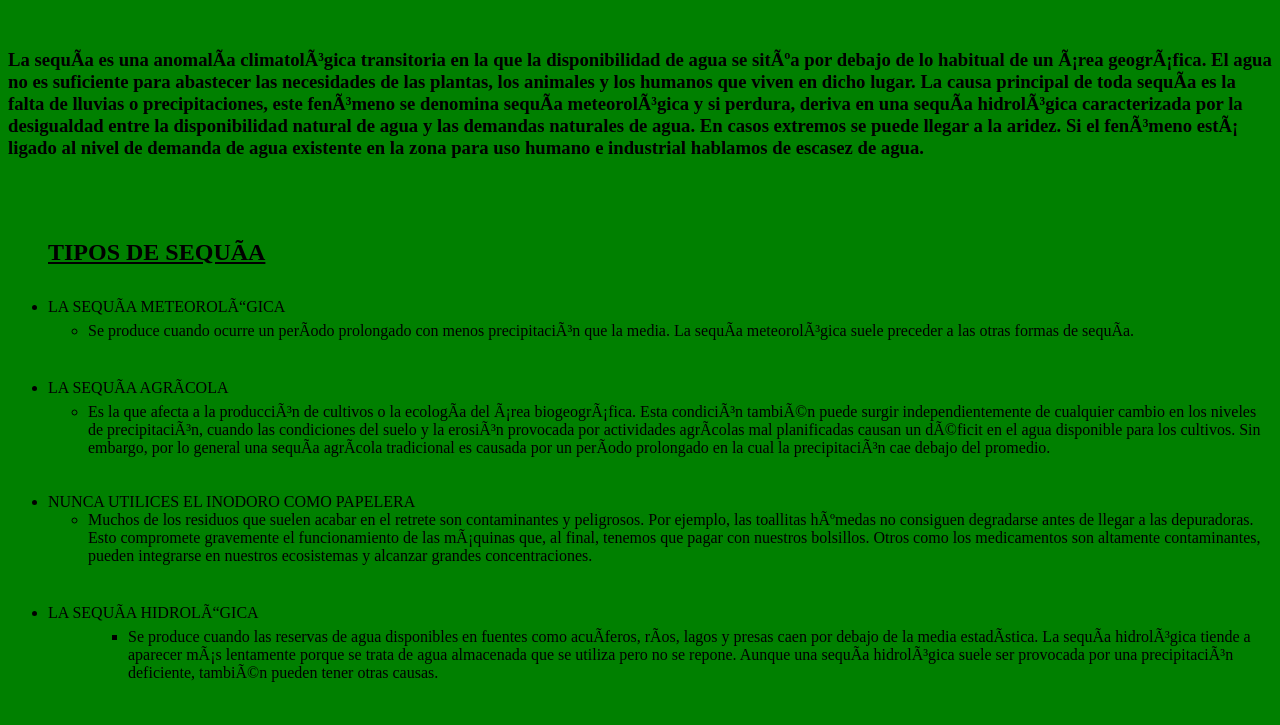
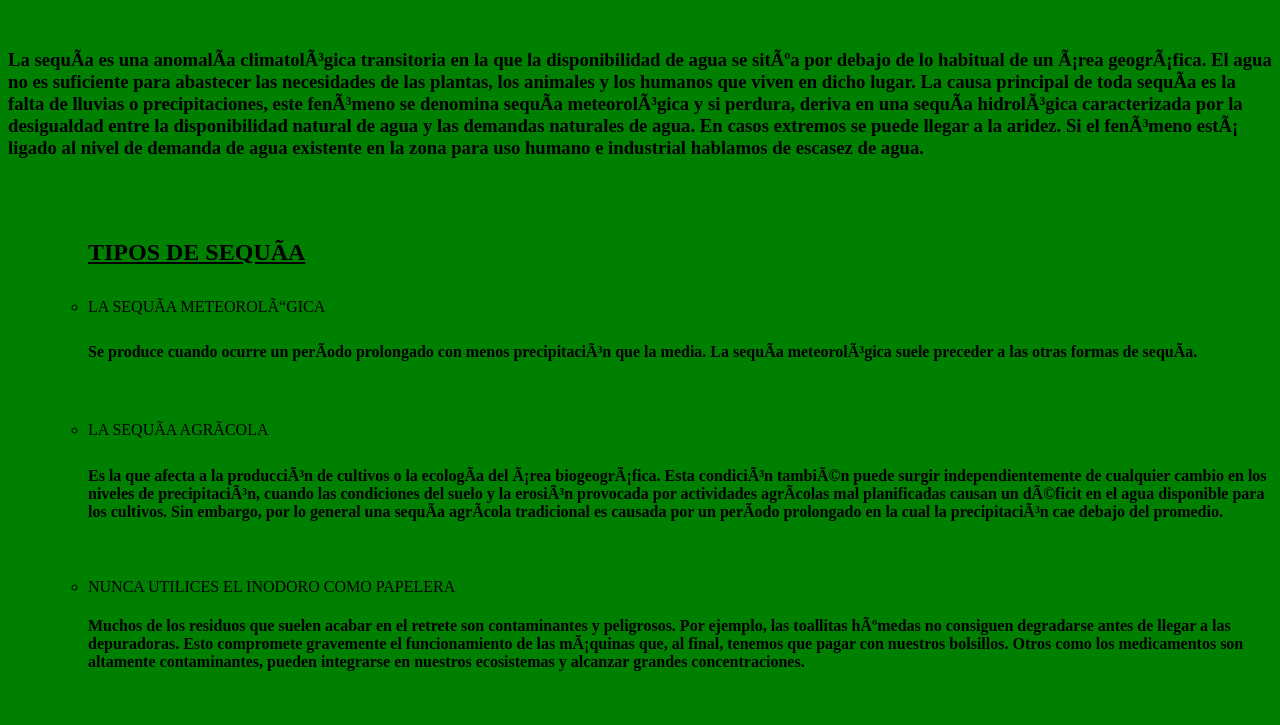
Before and after one commit to CUIDAREL-AGUA/JOEL, a plain HTML site: page quesequia.html in a window 1280 px wide. Shown: the part 169-894 px from the top of the page. Drawn offline with Linux system fonts and the light colour scheme.

Commit message:
Update quesequia.html

```diff
--- a/quesequia.html
+++ b/quesequia.html
@@ -24,33 +24,28 @@ Si el fenómeno está ligado al nivel de demanda de agua existente en la zona pa
 
 
 <ul>
+
+<ul>
 <p><h2><b><u>TIPOS DE SEQUÍA</b></u></h2> </p>
 <li>LA SEQUÍA METEOROLÓGICA
-<ul>
-<li> Se produce cuando ocurre un período prolongado con menos precipitación que la media. La sequía meteorológica suele preceder a las otras formas de sequía.</li>
-</ul>
-</li>
+<h4>Se produce cuando ocurre un período prolongado con menos precipitación que la media. La sequía meteorológica suele preceder a las otras formas de sequía.</h4>
+
 <br> <br>
 <li>LA SEQUÍA AGRÍCOLA
-<ul>
-<li>Es la que afecta a la producción de cultivos o la ecología del área biogeográfica. Esta condición también puede surgir independientemente de cualquier cambio en los niveles de precipitación, cuando las condiciones del suelo y la erosión provocada por actividades agrícolas mal planificadas causan un déficit en el agua disponible para los cultivos. Sin embargo, por lo general una sequía agrícola tradicional es causada por un período prolongado en la cual la precipitación cae debajo del promedio.</li>
-</ul>
-</li>
+
+<h4>Es la que afecta a la producción de cultivos o la ecología del área biogeográfica. Esta condición también puede surgir independientemente de cualquier cambio en los niveles de precipitación, cuando las condiciones del suelo y la erosión provocada por actividades agrícolas mal planificadas causan un déficit en el agua disponible para los cultivos. Sin embargo, por lo general una sequía agrícola tradicional es causada por un período prolongado en la cual la precipitación cae debajo del promedio.</h4>
+
 <br> <br>
 <li>NUNCA UTILICES EL INODORO COMO PAPELERA
-<ul>
-<li> Muchos de los residuos que suelen acabar en el retrete son contaminantes y peligrosos. Por ejemplo, las toallitas húmedas no consiguen degradarse antes de llegar a las depuradoras. Esto compromete gravemente el funcionamiento de las máquinas que, al final, tenemos que pagar con nuestros bolsillos. Otros como los medicamentos son altamente contaminantes, pueden integrarse en nuestros ecosistemas y alcanzar grandes concentraciones.</li>
-</ul>
-</li>
+
+<h4> Muchos de los residuos que suelen acabar en el retrete son contaminantes y peligrosos. Por ejemplo, las toallitas húmedas no consiguen degradarse antes de llegar a las depuradoras. Esto compromete gravemente el funcionamiento de las máquinas que, al final, tenemos que pagar con nuestros bolsillos. Otros como los medicamentos son altamente contaminantes, pueden integrarse en nuestros ecosistemas y alcanzar grandes concentraciones.</h4>
+
 <br> <br>
 <li>LA SEQUÍA HIDROLÓGICA
-<ul>
-<ul>
-<li>Se produce cuando las reservas de agua disponibles en fuentes como acuíferos, ríos, lagos y presas caen por debajo de la media estadística. La sequía hidrológica tiende a aparecer más lentamente porque se trata de agua almacenada que se utiliza pero no se repone. Aunque una sequía hidrológica suele ser provocada por una precipitación deficiente, también pueden tener otras causas.</li>
 
-</ul>
-</li>
-</ul>
+<h4>Se produce cuando las reservas de agua disponibles en fuentes como acuíferos, ríos, lagos y presas caen por debajo de la media estadística. La sequía hidrológica tiende a aparecer más lentamente porque se trata de agua almacenada que se utiliza pero no se repone. Aunque una sequía hidrológica suele ser provocada por una precipitación deficiente, también pueden tener otras causas.</h4>
+
+
 <br> <br>
 <center><h1>CONSECUENCIAS</h1></center>
 <h3>Los períodos de sequía pueden tener importantes consecuencias para el ambiente, la agricultura, la economía, la salud y la sociedad. Los efectos varían dependiendo de la vulnerabilidad. Por ejemplo, los agricultores de subsistencia son más propensos a migrar durante una sequía, ya que no tienen fuentes alternativas de alimentos. Las áreas con poblaciones que dependen de la agricultura de subsistencia como fuente principal de alimento son más vulnerables a la hambruna. Entre 1970 y 2019, las sequías representaron el 15% de todas las catástrofes naturales, resultando en aproximadamente 650.000 víctimas mortales. Entre 1998 y 2017 generaron pérdidas económicas globales de alrededor de 124.000 millones de dólares. Desde el año 2000, se ha observado un aumento del 29% en la frecuencia y duración de las sequías. En 2022, más de 2.300 millones de personas se encontraban en situación de estrés hídrico, con cerca de 160 millones de niños expuestos a sequías graves y prolongadas.</h3>
```
